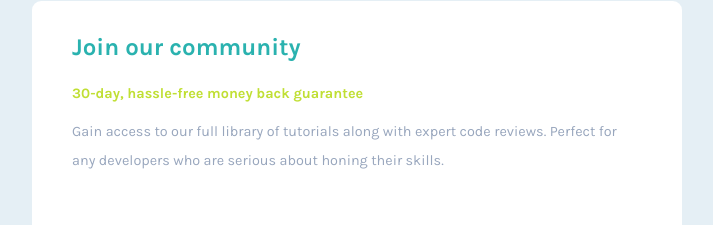
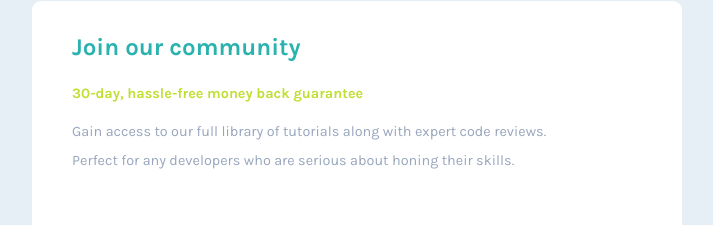
Before and after one commit to mbtenkorang/single-price-grid-component, a React (Vite) app: page / in a window 1280 px wide. Shown: the part 149-374 px from the top of the page, without its empty margins (283-996 px from the left). Built offline with nearby package versions, Linux system fonts and the light colour scheme.

Commit message:
Adjust with for header

```diff
--- a/src/components/Join.jsx
+++ b/src/components/Join.jsx
@@ -23,6 +23,12 @@ const styles = css`
     color: var(--grayishblue);
     line-height: 2;
   }
+
+  @media screen and (min-width: 798px) {
+    .text {
+      max-width: 88%;
+    }
+  }
 `;
 
 export default function Join({ title = "", guarantee = "", fullText = "" }) {
```
